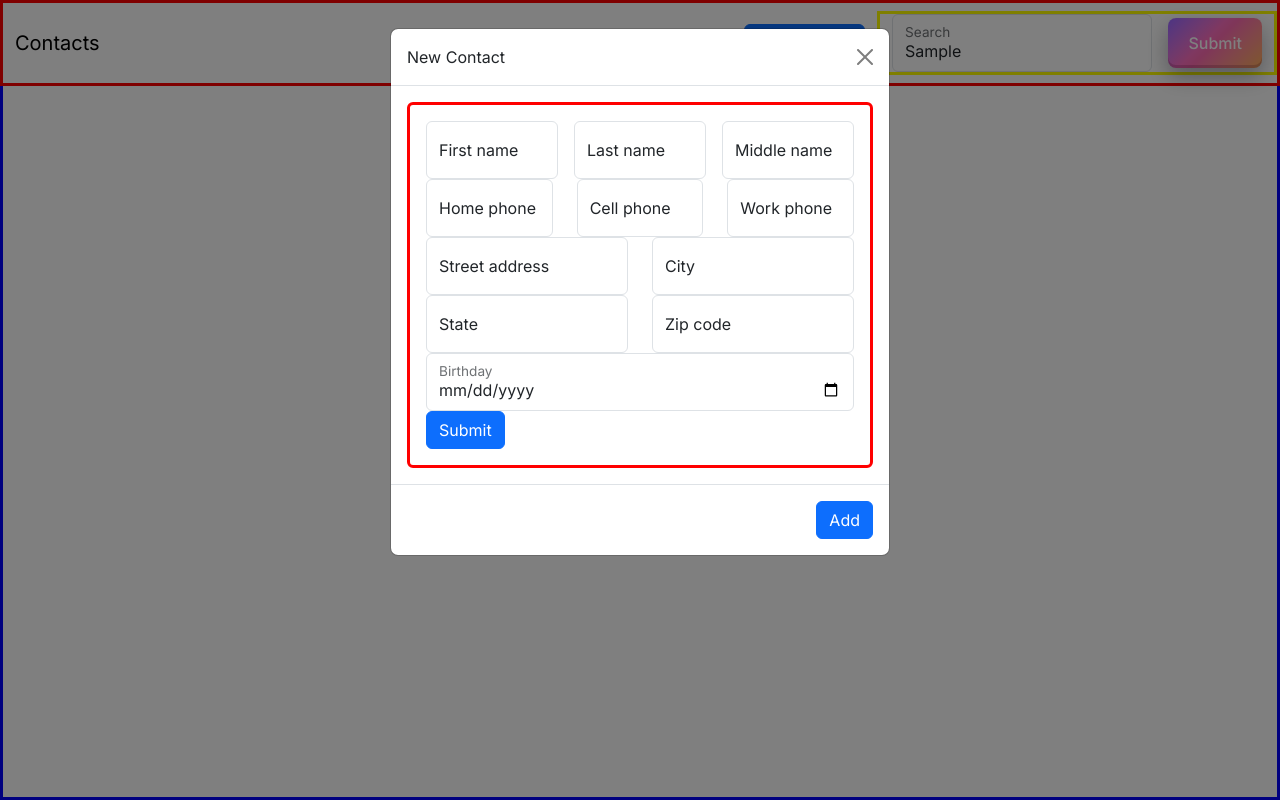
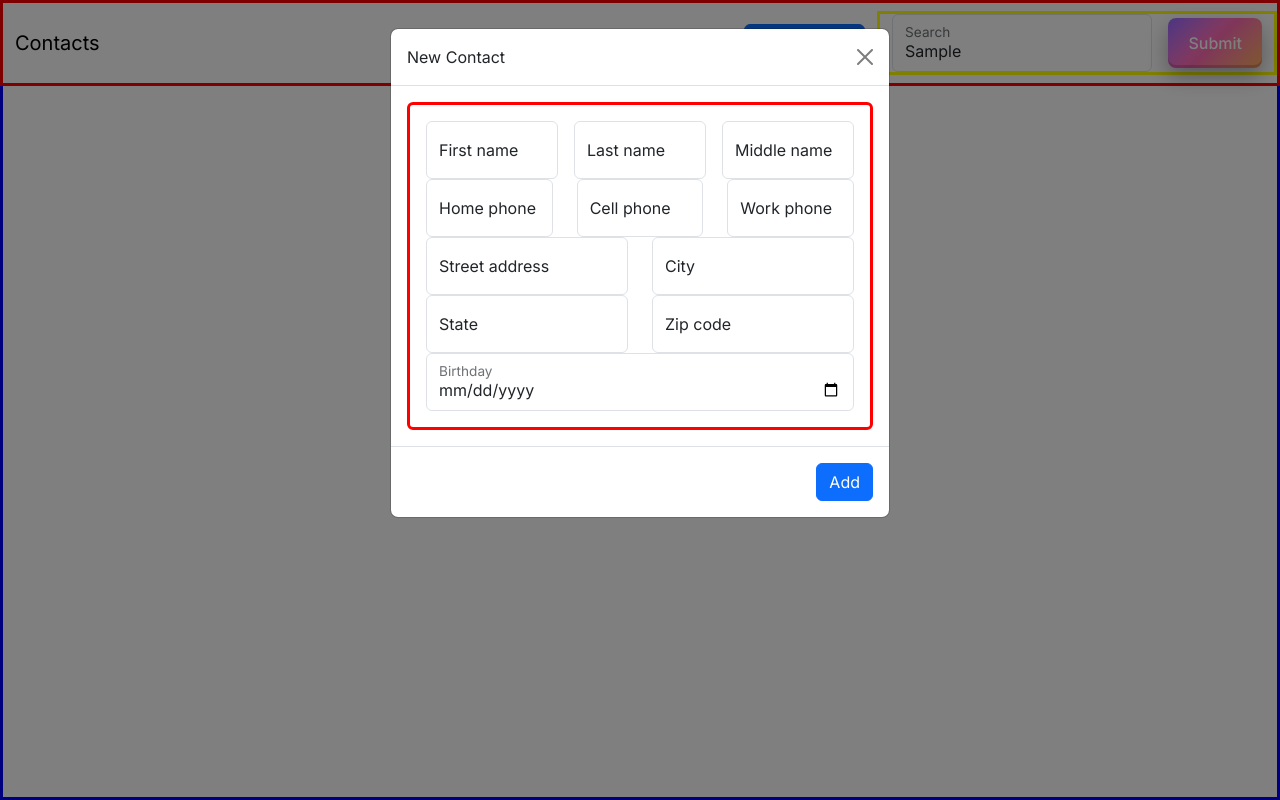
Before and after one commit to BenjaminBrandon/Contacts_app, a Next.js app: page / in a window 1280 px wide. Both pictures are taken after typing "Sample" into the empty fields and a click on the button "Add Contact". Built offline with nearby package versions, Linux system fonts and the light colour scheme.

Commit message:
removed submit button from form

```diff
--- a/src/app/Contacts/AddContact/AddContact.tsx
+++ b/src/app/Contacts/AddContact/AddContact.tsx
@@ -153,7 +153,6 @@ export const AddContact = () => {
               </FloatingLabel>
             </Col>
           </Row>
-          <Button>Submit</Button>
         </Form>
       </CardBody>
     </Card>
```
